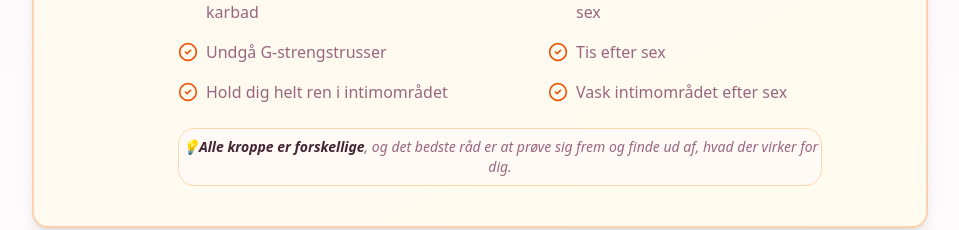
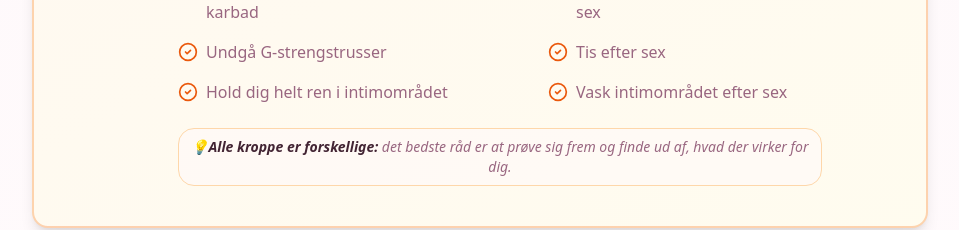
Before and after one commit to mariaasgari/godtisse.dk, a React (Vite) app: page / in a window 1280 px wide. Shown: the part 7320-7550 px from the top of the page, without its empty margins (160-1119 px from the left). Built offline with nearby package versions, Linux system fonts and the light colour scheme.

Commit message:
Update PreventionSection.tsx

```diff
--- a/src/components/sections/PreventionSection.tsx
+++ b/src/components/sections/PreventionSection.tsx
@@ -160,8 +160,8 @@ export const PreventionSection = () => {
 
                   <div className="mt-6 py-2 bg-background/50 rounded-lg border border-orange-200 dark:border-orange-900/30 max-w-2xl mx-auto">
                     <p className="text-sm text-muted-foreground italic text-center">
-                      💡<strong className="text-foreground">Alle kroppe er forskellige</strong>, og
-                      det bedste råd er at prøve sig frem og finde ud af, hvad der virker for dig.
+                      💡<strong className="text-foreground">Alle kroppe er forskellige:</strong> det
+                      bedste råd er at prøve sig frem og finde ud af, hvad der virker for dig.
                     </p>
                   </div>
                 </div>
```
